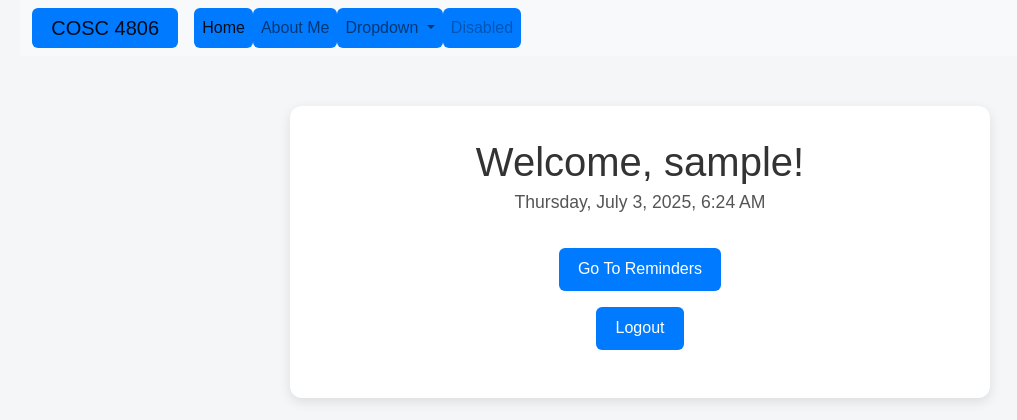
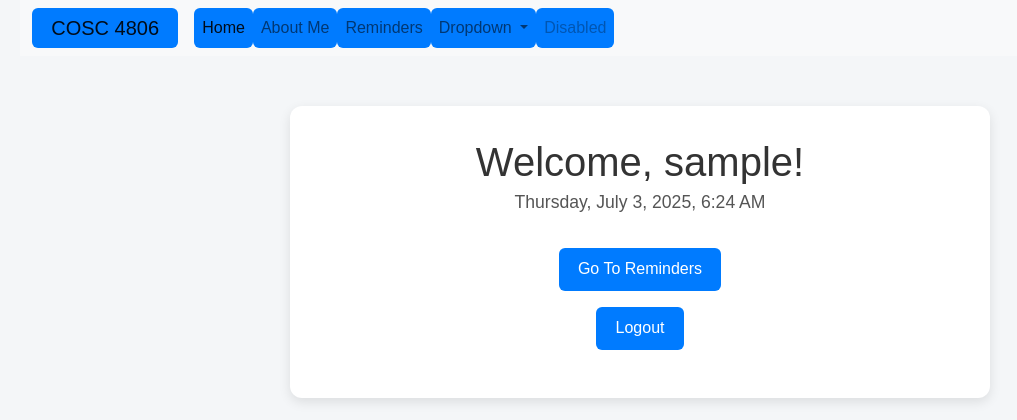
Before and after one commit to KosyAbone/cosc-4806-4, a PHP site: template app/views/home/index.php in a window 1280 px wide. Shown: the top 420 px of the page, without its empty margins (0-1017 px from the left). Run offline with PHP 8.4, Linux system fonts and the light colour scheme; the template is opened without the code that fills it, so the values that code supplies are empty; the visitor is signed in with stand-in values (Sample User, id 1).

Commit message:
Updated header template to include the new item for the reminders page

```diff
--- a/app/views/templates/header.php
+++ b/app/views/templates/header.php
@@ -29,6 +29,9 @@ if (!isset($_SESSION['auth'])) {
         <li class="nav-item">
           <a class="nav-link" href="/about">About Me</a>
         </li>
+        <li class="nav-item">
+          <a class="nav-link" href="/reminders">Reminders</a>
+        </li>
         <li class="nav-item dropdown">
           <a class="nav-link dropdown-toggle" href="#" id="navbarDropdown" role="button" data-bs-toggle="dropdown" aria-expanded="false">
             Dropdown
@@ -39,7 +42,6 @@ if (!isset($_SESSION['auth'])) {
             <li><hr class="dropdown-divider"></li>
             <li><a class="dropdown-item" href="#">Something else here</a></li>
           </ul>
-        </li>
         <li class="nav-item">
           <a class="nav-link disabled">Disabled</a>
         </li>
```
